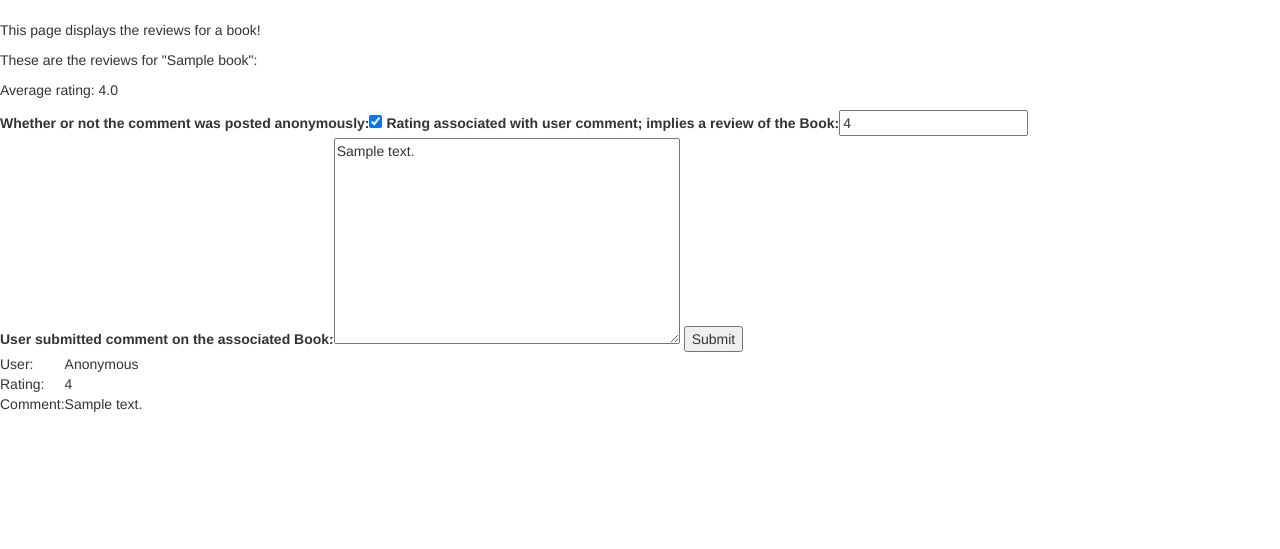
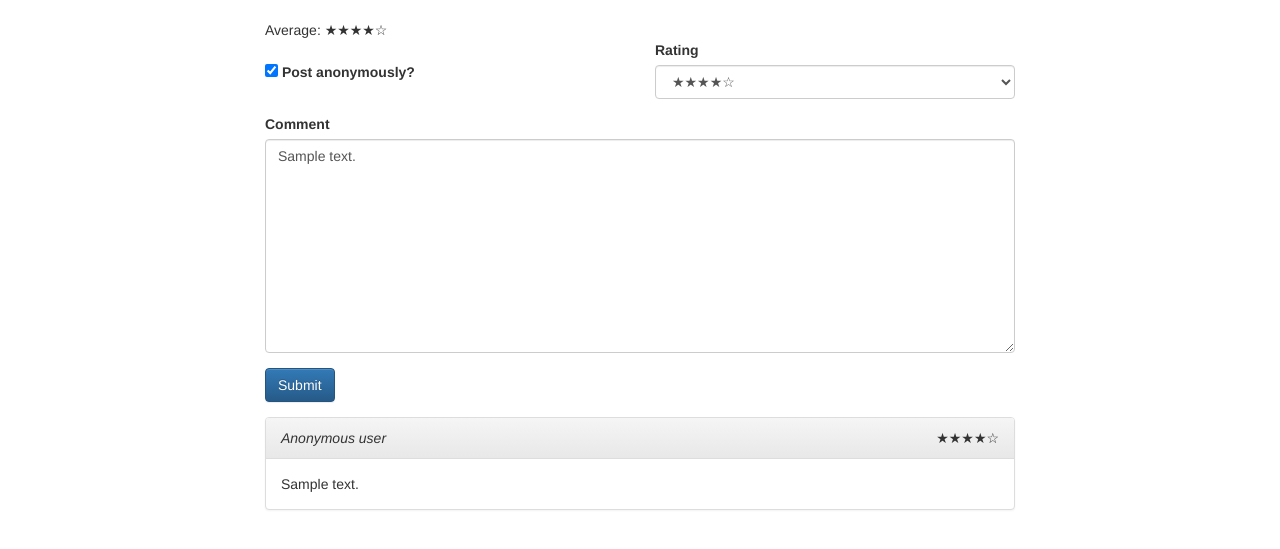
Before and after one commit to cen4010/geek-text-webapp, a Django app: page /reviews/1/ in a window 1280 px wide. Shown: the part 52-601 px from the top of the page. Run offline with Django 3.2, Linux system fonts and the light colour scheme; a user stored in the database is signed in; tables that the repository leaves empty hold one stand-in row (values such as "Sample post"); some libraries are stand-ins or nearby versions.

Commit message:
add filters for rating stars, clean up UI

```diff
--- a/webapp/reviews/forms.py
+++ b/webapp/reviews/forms.py
@@ -1,4 +1,4 @@
-from django.forms import ModelForm
+from django.forms import *
 
 from reviews.models import Review
 
@@ -6,3 +6,15 @@ class ReviewForm(ModelForm):
     class Meta:
         model = Review
         fields = ['anonymous', 'rating', 'comment']
+        widgets = {
+            'anonymous': CheckboxInput(attrs={'class': 'form-check-input'}),
+            'rating': Select(attrs={'class': 'form-control'}, choices=(
+                (None, 'None'),
+                (1, '★☆☆☆☆'),
+                (2, '★★☆☆☆'),
+                (3, '★★★☆☆'),
+                (4, '★★★★☆'),
+                (5, '★★★★★')
+            )),
+            'comment': Textarea(attrs={'class': 'form-control'})
+        }
--- a/webapp/reviews/templates/reviews/reviews.html
+++ b/webapp/reviews/templates/reviews/reviews.html
@@ -1,39 +1,72 @@
 {% extends 'geek_text/base.html' %}
+{% load review_filters %}
 
 {% block content %}
-	<p>This page displays the reviews for a book!</p>
+	{% if book %}
+		<div class="container">
+			<div class="row">
+				<div class="col-md-8 col-md-offset-2">
+					Average: {{ book|avg_rating }}
+				</div>
+			</div>
 
-	{% if book %}
-		<p>These are the reviews for "{{ book.title }}":</p>
-
-		<p>Average rating: {{ average_rating }}</p>
-
+			<div class="row">
 				{% if user.is_authenticated %}
 					<form method="post">
 						{% csrf_token %}
-				{{ form }}
-				<input type="submit" value="Submit" />
+
+						<div class="col-md-8 col-md-offset-2">
+							<div class="row">
+								<div class="form-check col-md-6">
+									<br>
+									{{ form.anonymous }}
+									<label>Post anonymously?</label>
+								</div>
+
+								<div class="form-group col-md-6">
+									<label>Rating</label>
+									{{ form.rating }}
+								</div>
+							</div>
+
+							<div class="row">
+								<div class="form-group col-md-12">
+									<label>Comment</label>
+									{{ form.comment }}
+								</div>
+							</div>
+
+							<div class="row">
+								<div class="form-group col-md-6">
+									<button type="submit" class="btn btn-primary">Submit</button>
+								</div>
+							</div>
+						</div>
 					</form>
 				{% endif %}
+			</div>
 
+			<div class="row">
+				<div class="col-md-8 col-md-offset-2">
 					{% for review in reviews %}
-			<table>
-				<tr>
-					<td>User:</td>
-					<td>
+						<div class="panel panel-default">
+							<div class="panel-heading">
 								{% if review.anonymous %}
-							Anonymous
+									<i>Anonymous user</i>
 								{% else %}
 									{{ review.user }}
 								{% endif %}
-					</td>
-				</tr>
-				<tr><td>Rating:</td><td>{{ review.rating }}</td></tr>
-				<tr><td>Comment:</td><td>{{ review.comment }}</td></tr>
-			</table>
-			<br>
+								<div class="pull-right">
+									{{ review.rating|get_stars }}
+								</div>
+							</div>
+							<div class="panel-body">{{ review.comment }}</div>
+						</div>
 					{% endfor %}
+				</div>
+			</div>
 		{% else %}
 			<p>This book does not exist!</p>
 		{% endif %}
+	</div>
 {% endblock content %}
--- /dev/null
+++ b/webapp/reviews/templatetags/review_filters.py
@@ -0,0 +1,27 @@
+from django import template
+from django.db.models import Avg
+
+from reviews.models import Review
+
+register = template.Library()
+
+@register.filter
+def get_stars(rating):
+    stars = {
+        1: '★☆☆☆☆',
+        2: '★★☆☆☆',
+        3: '★★★☆☆',
+        4: '★★★★☆',
+        5: '★★★★★'
+    }
+
+    if rating is None:
+        return None
+
+    return stars.get(round(rating))
+
+
+@register.filter
+def avg_rating(book):
+    reviews = Review.objects.filter(book=book)
+    return get_stars(reviews.aggregate(Avg('rating'))['rating__avg'])
--- a/webapp/reviews/views.py
+++ b/webapp/reviews/views.py
@@ -39,5 +39,4 @@ def reviews(request, book_id):
             'book': book,
             'reviews': reviews,
             'form': form,
-            'average_rating': average_rating
         })
```
Lines whose indentation alone changed are shown as unchanged.
